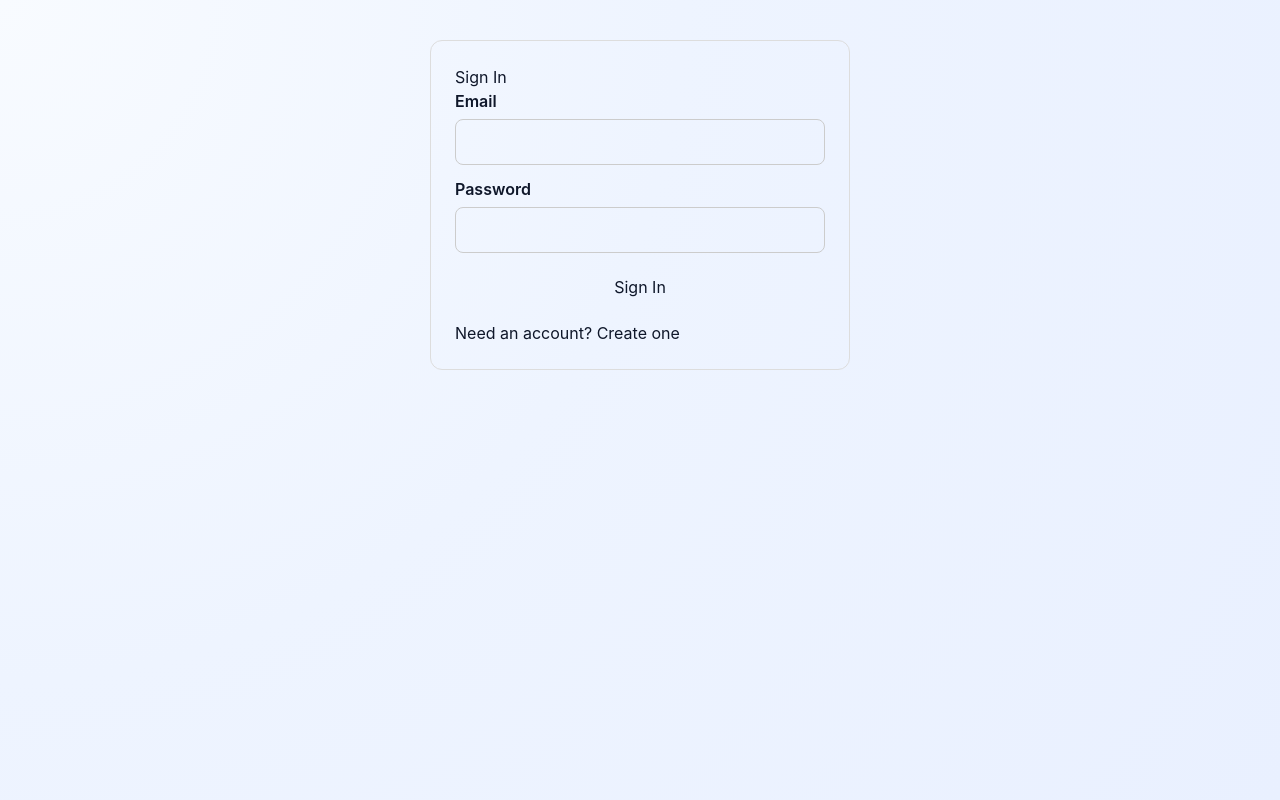
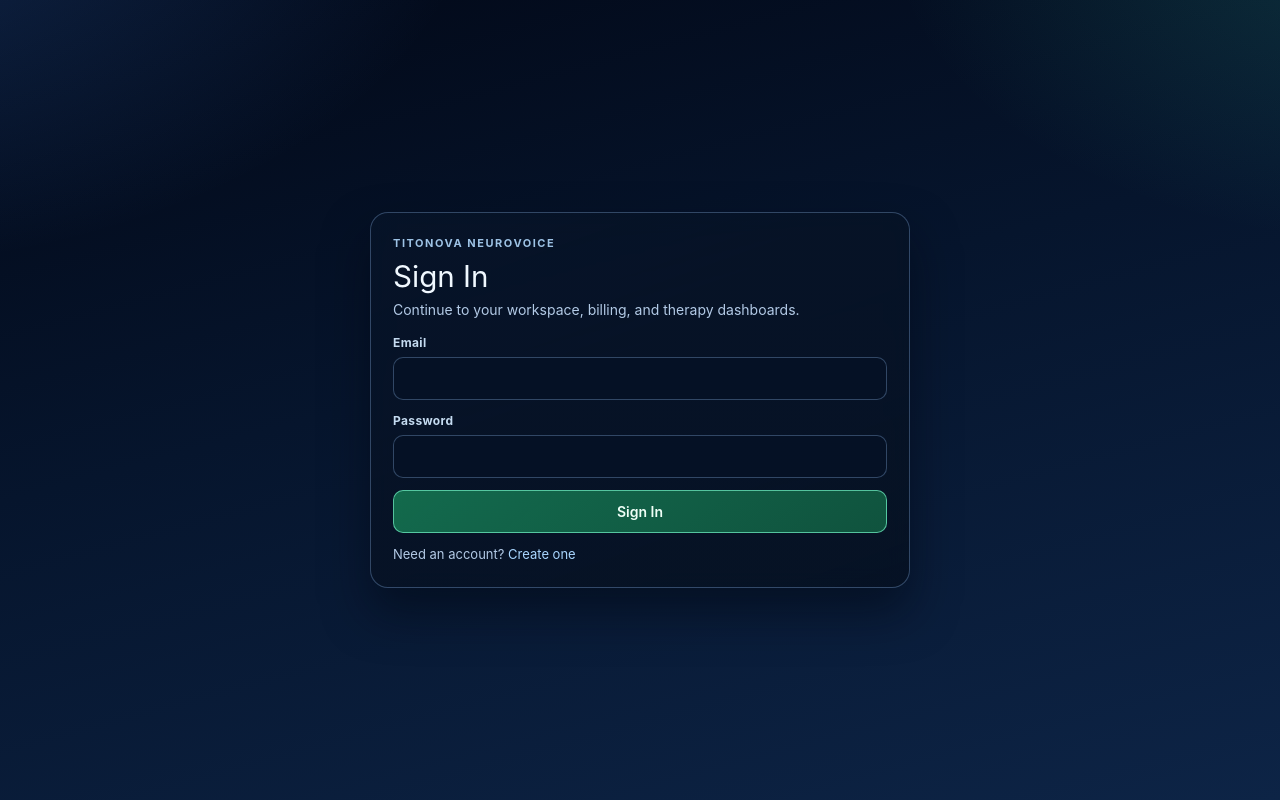
Before and after one commit to TWANJALA/Titonova-Neurovoice, a React (Vite) app: page /login in a window 1280 px wide. Built offline with nearby package versions, Linux system fonts and the light colour scheme; no server answers.

Commit message:
style(ui): apply global design system across pages

```diff
--- a/src/index.css
+++ b/src/index.css
@@ -1,4 +1,20 @@
 @import "tailwindcss";
+
+:root {
+  --tn-bg-0: #020817;
+  --tn-bg-1: #06152d;
+  --tn-bg-2: #0d2446;
+  --tn-surface: rgba(7, 20, 40, 0.78);
+  --tn-surface-strong: rgba(6, 17, 34, 0.9);
+  --tn-border: rgba(132, 173, 222, 0.35);
+  --tn-border-strong: rgba(149, 195, 245, 0.52);
+  --tn-text: #e8f4ff;
+  --tn-text-muted: #b3cae6;
+  --tn-accent: #4ea4ff;
+  --tn-accent-2: #33d1a5;
+  --tn-danger: #ff8f9f;
+  --tn-shadow: 0 24px 46px rgba(1, 8, 19, 0.52);
+}
 
 *,
 *::before,
@@ -17,9 +33,27 @@
 body {
   margin: 0;
   min-height: 100vh;
-  background: radial-gradient(circle at top left, #f8fbff 0%, #eef4ff 45%, #e9f0ff 100%);
-  color: #0f172a;
-  font-family: "Inter", "SF Pro Display", "Segoe UI", sans-serif;
+  background:
+    radial-gradient(1200px 700px at -15% -15%, rgba(64, 145, 255, 0.26), transparent 56%),
+    radial-gradient(900px 560px at 110% -10%, rgba(56, 212, 178, 0.18), transparent 58%),
+    linear-gradient(165deg, var(--tn-bg-0) 0%, var(--tn-bg-1) 44%, var(--tn-bg-2) 100%);
+  color: var(--tn-text);
+  font-family: "Space Grotesk", "Avenir Next", "SF Pro Display", "Segoe UI", sans-serif;
+  -webkit-font-smoothing: antialiased;
+  text-rendering: optimizeLegibility;
+}
+
+a {
+  color: #a9d6ff;
+}
+
+a:hover {
+  color: #d4ebff;
+}
+
+::selection {
+  background: rgba(79, 162, 255, 0.32);
+  color: #eff8ff;
 }
 
 img,
@@ -29,3 +63,124 @@
   max-width: 100%;
   height: auto;
 }
+
+.tn-auth-page {
+  min-height: 100vh;
+  display: grid;
+  place-items: center;
+  padding: 20px;
+}
+
+.tn-card {
+  width: min(540px, 100%);
+  border: 1px solid var(--tn-border);
+  border-radius: 18px;
+  padding: 22px;
+  background: linear-gradient(160deg, var(--tn-surface), var(--tn-surface-strong));
+  box-shadow: var(--tn-shadow);
+  backdrop-filter: blur(10px);
+}
+
+.tn-eyebrow {
+  margin: 0 0 8px;
+  text-transform: uppercase;
+  letter-spacing: 0.14em;
+  font-size: 11px;
+  font-weight: 700;
+  color: #9dc2e5;
+}
+
+.tn-title {
+  margin: 0 0 8px;
+  font-size: clamp(1.35rem, 3.6vw, 1.85rem);
+  line-height: 1.1;
+  color: #f0f8ff;
+}
+
+.tn-subtitle {
+  margin: 0 0 14px;
+  color: var(--tn-text-muted);
+  line-height: 1.45;
+  font-size: 14px;
+}
+
+.tn-form {
+  display: grid;
+  gap: 12px;
+  margin-bottom: 12px;
+}
+
+.tn-label {
+  display: grid;
+  gap: 5px;
+  font-size: 12px;
+  font-weight: 700;
+  letter-spacing: 0.03em;
+  color: #c5dbf1;
+}
+
+.tn-input {
+  width: 100%;
+  border-radius: 10px;
+  border: 1px solid var(--tn-border);
+  background: rgba(6, 19, 38, 0.84);
+  color: var(--tn-text);
+  padding: 10px 11px;
+  font-size: 14px;
+  outline: none;
+}
+
+.tn-input:focus {
+  border-color: var(--tn-border-strong);
+  box-shadow: 0 0 0 3px rgba(79, 162, 255, 0.2);
+}
+
+.tn-row {
+  display: flex;
+  flex-wrap: wrap;
+  gap: 8px;
+  align-items: center;
+}
+
+.tn-btn {
+  border-radius: 10px;
+  border: 1px solid var(--tn-border);
+  background: rgba(10, 28, 52, 0.86);
+  color: #e7f3ff;
+  padding: 10px 12px;
+  font-size: 14px;
+  font-weight: 600;
+  cursor: pointer;
+  text-decoration: none;
+}
+
+.tn-btn:hover {
+  border-color: var(--tn-border-strong);
+}
+
+.tn-btn-primary {
+  border: 1px solid rgba(112, 238, 194, 0.72);
+  background: linear-gradient(145deg, rgba(20, 112, 80, 0.94), rgba(17, 89, 65, 0.92));
+  color: #effff7;
+}
+
+.tn-btn-primary:disabled {
+  opacity: 0.68;
+  cursor: not-allowed;
+}
+
+.tn-btn-ghost {
+  background: rgba(16, 39, 67, 0.74);
+}
+
+.tn-error {
+  margin: 0;
+  color: #ffc7cf;
+  font-size: 13px;
+}
+
+.tn-note {
+  margin: 0;
+  color: var(--tn-text-muted);
+  font-size: 13px;
+}
--- a/src/pages/AdminPage.jsx
+++ b/src/pages/AdminPage.jsx
@@ -2099,29 +2099,32 @@
   maxWidth: 1260,
   margin: "40px auto",
   padding: 24,
+  color: "#e7f4ff",
 };
 
 const subtitleStyle = {
   marginTop: 0,
-  color: "#3a4c69",
+  color: "#a8c8e8",
 };
 
 const rolesStyle = {
   marginTop: 0,
-  color: "#4b607f",
+  color: "#95b7da",
 };
 
 const panelStyle = {
-  border: "1px solid #d6deea",
+  border: "1px solid rgba(133, 174, 218, 0.34)",
   borderRadius: 12,
   padding: 14,
   marginBottom: 12,
-  background: "#fff",
+  background: "linear-gradient(165deg, rgba(8, 22, 43, 0.86), rgba(7, 19, 37, 0.9))",
+  boxShadow: "0 18px 34px rgba(2, 9, 20, 0.4)",
 };
 
 const panelHeadingStyle = {
   marginTop: 0,
   marginBottom: 10,
+  color: "#ebf7ff",
 };
 
 const headerFilterGridStyle = {
@@ -2140,24 +2143,25 @@
 const metadataLineStyle = {
   marginBottom: 0,
   marginTop: 10,
-  color: "#51627f",
+  color: "#89aacd",
   fontSize: 13,
 };
 
 const linkStyle = {
   padding: "8px 12px",
-  border: "1px solid #bfcae2",
+  border: "1px solid rgba(140, 182, 227, 0.55)",
   borderRadius: 8,
   textDecoration: "none",
-  background: "#f8fbff",
-  color: "#203355",
+  background: "rgba(14, 34, 59, 0.76)",
+  color: "#dceeff",
 };
 
 const buttonStyle = {
   padding: "8px 12px",
   borderRadius: 8,
-  border: "1px solid #b9c6dc",
-  background: "#f3f7ff",
+  border: "1px solid rgba(136, 176, 219, 0.52)",
+  background: "rgba(12, 29, 52, 0.8)",
+  color: "#ddecff",
   cursor: "pointer",
 };
 
@@ -2165,12 +2169,15 @@
   display: "grid",
   gap: 6,
   fontWeight: 600,
+  color: "#c9def3",
 };
 
 const inputStyle = {
   padding: "8px 10px",
   borderRadius: 8,
-  border: "1px solid #c7d0df",
+  border: "1px solid rgba(135, 173, 215, 0.52)",
+  background: "rgba(5, 18, 34, 0.86)",
+  color: "#e9f5ff",
 };
 
 const metricGridStyle = {
@@ -2187,29 +2194,30 @@
 };
 
 const metricCardStyle = {
-  border: "1px solid #d4dceb",
+  border: "1px solid rgba(130, 170, 213, 0.34)",
   borderRadius: 10,
   padding: 10,
-  background: "#f7f9ff",
+  background: "rgba(10, 28, 50, 0.72)",
 };
 
 const metricLabelStyle = {
   display: "block",
   fontSize: 12,
-  color: "#4e5f79",
+  color: "#9ec0e1",
   textTransform: "uppercase",
 };
 
 const metricValueStyle = {
   fontSize: 24,
   lineHeight: 1.1,
+  color: "#eaf7ff",
 };
 
 const metricHintStyle = {
   display: "block",
   marginTop: 4,
   fontSize: 11,
-  color: "#5b6f8c",
+  color: "#8eaed1",
   textTransform: "uppercase",
 };
 
@@ -2220,15 +2228,16 @@
 };
 
 const chartCardStyle = {
-  border: "1px solid #d5ddee",
+  border: "1px solid rgba(133, 173, 216, 0.34)",
   borderRadius: 10,
-  background: "#f7f9ff",
+  background: "rgba(10, 28, 50, 0.74)",
   padding: 10,
 };
 
 const chartTitleStyle = {
   display: "block",
   marginBottom: 8,
+  color: "#e8f5ff",
 };
 
 const chartGridStyle = {
@@ -2271,14 +2280,14 @@
 
 const barLabelStyle = {
   fontSize: 10,
-  color: "#5b6a85",
+  color: "#8daece",
 };
 
 const chartMetaStyle = {
   marginBottom: 0,
   marginTop: 8,
   fontSize: 12,
-  color: "#51627f",
+  color: "#8aaaca",
 };
 
 const detailHeaderStyle = {
@@ -2293,12 +2302,12 @@
 const detailNameStyle = {
   display: "block",
   fontSize: 20,
-  color: "#203355",
+  color: "#e9f6ff",
 };
 
 const detailMetaStyle = {
   margin: "2px 0",
-  color: "#4e5f79",
+  color: "#95b5d8",
   fontSize: 13,
 };
 
@@ -2317,7 +2326,7 @@
   marginTop: 0,
   marginBottom: 8,
   fontSize: 15,
-  color: "#2a3f60",
+  color: "#d9ecff",
 };
 
 const comparisonGridStyle = {
@@ -2327,9 +2336,9 @@
 };
 
 const comparisonCardStyle = {
-  border: "1px solid #d4deef",
+  border: "1px solid rgba(132, 171, 215, 0.34)",
   borderRadius: 10,
-  background: "#f7f9ff",
+  background: "rgba(10, 28, 50, 0.74)",
   padding: 10,
   display: "grid",
   gap: 6,
@@ -2337,7 +2346,7 @@
 
 const comparisonLabelStyle = {
   fontSize: 13,
-  color: "#2a3f60",
+  color: "#d9ecff",
 };
 
 const comparisonRowStyle = {
@@ -2345,7 +2354,7 @@
   justifyContent: "space-between",
   gap: 8,
   fontSize: 12,
-  color: "#4e5f79",
+  color: "#98b8d9",
 };
 
 const comparisonDeltaStyle = (isPositive = true) => ({
@@ -2361,15 +2370,15 @@
 };
 
 const mutedStyle = {
-  color: "#5c6d87",
+  color: "#8eaecf",
 };
 
 const superAdminNoticeStyle = {
   marginTop: 8,
   marginBottom: 8,
-  color: "#5c4a16",
-  background: "#fff6de",
-  border: "1px solid #efd69a",
+  color: "#ffe5a3",
+  background: "rgba(97, 72, 14, 0.45)",
+  border: "1px solid rgba(242, 207, 122, 0.58)",
   borderRadius: 8,
   padding: "8px 10px",
   fontSize: 13,
@@ -2377,7 +2386,7 @@
 
 const tableWrapperStyle = {
   overflowX: "auto",
-  border: "1px solid #d4deef",
+  border: "1px solid rgba(132, 171, 214, 0.34)",
   borderRadius: 10,
 };
 
@@ -2392,17 +2401,17 @@
   fontSize: 12,
   textTransform: "uppercase",
   letterSpacing: 0.3,
-  color: "#4d5f7b",
+  color: "#9cbce0",
   padding: 8,
-  borderBottom: "1px solid #d4deef",
-  background: "#f7f9ff",
+  borderBottom: "1px solid rgba(132, 171, 214, 0.32)",
+  background: "rgba(10, 26, 47, 0.8)",
 };
 
 const tdStyle = {
   padding: 8,
-  borderBottom: "1px solid #edf1f8",
+  borderBottom: "1px solid rgba(121, 159, 201, 0.2)",
   fontSize: 13,
-  color: "#1f3557",
+  color: "#d8ebff",
 };
 
 const tablePrimaryTextStyle = {
@@ -2412,7 +2421,7 @@
 const tableSecondaryTextStyle = {
   marginTop: 2,
   fontSize: 11,
-  color: "#5c6d87",
+  color: "#8baaca",
 };
 
 const activityPillStyle = (level = "inactive") => {
--- a/src/pages/LoginPage.jsx
+++ b/src/pages/LoginPage.jsx
@@ -67,79 +67,45 @@
   }
 
   return (
-    <div style={containerStyle}>
-      <h1>Sign In</h1>
-      <form onSubmit={handleSubmit} style={formStyle}>
-        <label style={labelStyle}>
+    <main className="tn-auth-page">
+      <section className="tn-card">
+        <p className="tn-eyebrow">Titonova NeuroVoice</p>
+        <h1 className="tn-title">Sign In</h1>
+        <p className="tn-subtitle">Continue to your workspace, billing, and therapy dashboards.</p>
+        <form onSubmit={handleSubmit} className="tn-form">
+          <label className="tn-label">
           Email
           <input
             required
             type="email"
             value={email}
             onChange={(event) => setEmail(event.target.value)}
-            style={inputStyle}
+            className="tn-input"
           />
           </label>
 
-        <label style={labelStyle}>
+          <label className="tn-label">
           Password
           <input
             required
             type="password"
             value={password}
             onChange={(event) => setPassword(event.target.value)}
-            style={inputStyle}
+            className="tn-input"
           />
           </label>
 
-        {error ? <p style={errorStyle}>{error}</p> : null}
+          {error ? <p className="tn-error">{error}</p> : null}
 
-        <button type="submit" disabled={submitting} style={buttonStyle}>
+          <button type="submit" disabled={submitting} className="tn-btn tn-btn-primary">
             {submitting ? "Signing in..." : "Sign In"}
           </button>
         </form>
 
-      <p>
+        <p className="tn-note">
           Need an account? <Link to="/signup">Create one</Link>
         </p>
-    </div>
+      </section>
+    </main>
   );
 }
-
-const containerStyle = {
-  maxWidth: 420,
-  margin: "40px auto",
-  padding: 24,
-  border: "1px solid #ddd",
-  borderRadius: 12,
-};
-
-const formStyle = {
-  display: "grid",
-  gap: 12,
-  marginBottom: 12,
-};
-
-const labelStyle = {
-  display: "grid",
-  gap: 6,
-  fontWeight: 600,
-};
-
-const inputStyle = {
-  padding: 10,
-  borderRadius: 8,
-  border: "1px solid #ccc",
-};
-
-const buttonStyle = {
-  padding: 10,
-  border: "none",
-  borderRadius: 8,
-  cursor: "pointer",
-};
-
-const errorStyle = {
-  margin: 0,
-  color: "#9c1c1c",
-};
--- a/src/pages/SignupPage.jsx
+++ b/src/pages/SignupPage.jsx
@@ -68,108 +68,73 @@
   }
 
   return (
-    <div style={containerStyle}>
-      <h1>Create Parent Account</h1>
-      <p style={{ marginTop: 0 }}>Therapist/admin roles are assigned by backend claims or profile updates.</p>
+    <main className="tn-auth-page">
+      <section className="tn-card">
+      <p className="tn-eyebrow">Titonova NeuroVoice</p>
+      <h1 className="tn-title">Create Parent Account</h1>
+      <p className="tn-subtitle">Therapist/admin roles are assigned by backend claims or profile updates.</p>
       {selectedPlan ? (
-        <p style={{ marginTop: 0 }}>
+        <p className="tn-note" style={{ marginBottom: 12 }}>
           Selected plan: <strong>{selectedPlan.name}</strong> ({selectedPlan.priceLabel}). After signup, go to{" "}
           <Link to="/pricing">Pricing</Link> to complete checkout.
         </p>
       ) : null}
 
-      <form onSubmit={handleSubmit} style={formStyle}>
-        <label style={labelStyle}>
+      <form onSubmit={handleSubmit} className="tn-form">
+        <label className="tn-label">
           Display name
           <input
             type="text"
             value={displayName}
             onChange={(event) => setDisplayName(event.target.value)}
-            style={inputStyle}
+            className="tn-input"
           />
         </label>
 
-        <label style={labelStyle}>
+        <label className="tn-label">
           Email
           <input
             required
             type="email"
             value={email}
             onChange={(event) => setEmail(event.target.value)}
-            style={inputStyle}
+            className="tn-input"
           />
         </label>
 
-        <label style={labelStyle}>
+        <label className="tn-label">
           Password
           <input
             required
             type="password"
             value={password}
             onChange={(event) => setPassword(event.target.value)}
-            style={inputStyle}
+            className="tn-input"
           />
         </label>
 
-        <label style={labelStyle}>
+        <label className="tn-label">
           Confirm password
           <input
             required
             type="password"
             value={confirmPassword}
             onChange={(event) => setConfirmPassword(event.target.value)}
-            style={inputStyle}
+            className="tn-input"
           />
         </label>
 
-        {error ? <p style={errorStyle}>{error}</p> : null}
+        {error ? <p className="tn-error">{error}</p> : null}
 
-        <button type="submit" disabled={submitting} style={buttonStyle}>
+        <button type="submit" disabled={submitting} className="tn-btn tn-btn-primary">
           {submitting ? "Creating account..." : "Create account"}
         </button>
       </form>
 
-      <p>
+      <p className="tn-note">
         Already have an account? <Link to="/login">Sign in</Link>
       </p>
-    </div>
+      </section>
+    </main>
   );
 }
-
-const containerStyle = {
-  maxWidth: 460,
-  margin: "40px auto",
-  padding: 24,
-  border: "1px solid #ddd",
-  borderRadius: 12,
-};
-
-const formStyle = {
-  display: "grid",
-  gap: 12,
-  marginBottom: 12,
-};
-
-const labelStyle = {
-  display: "grid",
-  gap: 6,
-  fontWeight: 600,
-};
-
-const inputStyle = {
-  padding: 10,
-  borderRadius: 8,
-  border: "1px solid #ccc",
-};
-
-const buttonStyle = {
-  padding: 10,
-  border: "none",
-  borderRadius: 8,
-  cursor: "pointer",
-};
-
-const errorStyle = {
-  margin: 0,
-  color: "#9c1c1c",
-};
--- a/src/pages/TherapistPage.jsx
+++ b/src/pages/TherapistPage.jsx
@@ -1521,21 +1521,23 @@
   maxWidth: 980,
   margin: "40px auto",
   padding: 24,
+  color: "#e7f4ff",
 };
 
 const titleStyle = {
   marginBottom: 8,
+  color: "#f0f9ff",
 };
 
 const subtitleStyle = {
   marginTop: 0,
   marginBottom: 8,
-  color: "#364660",
+  color: "#a8c8e8",
 };
 
 const rolesStyle = {
   marginTop: 0,
-  color: "#4c5d7f",
+  color: "#95b7da",
 };
 
 const navRowStyle = {
@@ -1547,24 +1549,26 @@
 
 const linkStyle = {
   padding: "8px 12px",
-  border: "1px solid #bfcae2",
+  border: "1px solid rgba(140, 182, 227, 0.55)",
   borderRadius: 8,
   textDecoration: "none",
-  background: "#f8fbff",
-  color: "#203355",
+  background: "rgba(14, 34, 59, 0.76)",
+  color: "#dceeff",
 };
 
 const panelStyle = {
-  border: "1px solid #d6deea",
+  border: "1px solid rgba(133, 174, 218, 0.34)",
   borderRadius: 12,
   padding: 14,
   marginBottom: 12,
-  background: "#fff",
+  background: "linear-gradient(165deg, rgba(8, 22, 43, 0.86), rgba(7, 19, 37, 0.9))",
+  boxShadow: "0 18px 34px rgba(2, 9, 20, 0.4)",
 };
 
 const panelHeadingStyle = {
   marginTop: 0,
   marginBottom: 10,
+  color: "#ebf7ff",
 };
 
 const inputGridStyle = {
@@ -1585,27 +1589,31 @@
   display: "grid",
   gap: 6,
   fontWeight: 600,
+  color: "#c9def3",
 };
 
 const inputStyle = {
   padding: "8px 10px",
   borderRadius: 8,
-  border: "1px solid #c7d0df",
+  border: "1px solid rgba(135, 173, 215, 0.52)",
+  background: "rgba(5, 18, 34, 0.86)",
+  color: "#e9f5ff",
 };
 
 const buttonStyle = {
   padding: "8px 12px",
   borderRadius: 8,
-  border: "1px solid #b9c6dc",
-  background: "#f3f7ff",
+  border: "1px solid rgba(136, 176, 219, 0.52)",
+  background: "rgba(12, 29, 52, 0.8)",
+  color: "#ddecff",
   cursor: "pointer",
 };
 
 const activeButtonStyle = {
   ...buttonStyle,
-  border: "1px solid #508de4",
-  background: "#dce9ff",
-  color: "#173866",
+  border: "1px solid rgba(115, 194, 251, 0.76)",
+  background: "linear-gradient(145deg, rgba(25, 93, 148, 0.86), rgba(20, 72, 123, 0.88))",
+  color: "#ecf7ff",
 };
 
 const metricGridStyle = {
@@ -1615,28 +1623,29 @@
 };
 
 const metricCardStyle = {
-  border: "1px solid #d4dceb",
+  border: "1px solid rgba(130, 170, 213, 0.34)",
   borderRadius: 10,
   padding: 10,
-  background: "#f7f9ff",
+  background: "rgba(10, 28, 50, 0.72)",
 };
 
 const metricLabelStyle = {
   display: "block",
   fontSize: 12,
-  color: "#4e5f79",
+  color: "#9ec0e1",
   textTransform: "uppercase",
 };
 
 const metricValueStyle = {
   fontSize: 24,
   lineHeight: 1.1,
+  color: "#eaf7ff",
 };
 
 const metadataStyle = {
   marginBottom: 0,
   marginTop: 10,
-  color: "#51627f",
+  color: "#89aacd",
 };
 
 const goalRowStyle = {
@@ -1653,17 +1662,17 @@
 };
 
 const packCardStyle = {
-  border: "1px solid #d3dcf0",
+  border: "1px solid rgba(130, 170, 213, 0.34)",
   borderRadius: 10,
   padding: 10,
-  background: "#f8faff",
+  background: "rgba(10, 28, 50, 0.72)",
   display: "grid",
   gap: 8,
 };
 
 const packDescriptionStyle = {
   margin: 0,
-  color: "#4d5f7b",
+  color: "#9cbce0",
   fontSize: 14,
 };
 
@@ -1674,6 +1683,7 @@
 const chartTitleStyle = {
   display: "block",
   marginBottom: 8,
+  color: "#e8f5ff",
 };
 
 const chartGridStyle = (dayCount = 14) => ({
@@ -1684,8 +1694,8 @@
   minHeight: 130,
   padding: "8px 6px",
   borderRadius: 10,
-  background: "#f7f9ff",
-  border: "1px solid #d5ddee",
+  background: "rgba(10, 28, 50, 0.74)",
+  border: "1px solid rgba(133, 173, 216, 0.34)",
 });
 
 const barCellStyle = {
@@ -1720,7 +1730,7 @@
 
 const barLabelStyle = {
   fontSize: 10,
-  color: "#5b6a85",
+  color: "#8daece",
 };
 
 const comparisonSectionStyle = {
@@ -1732,7 +1742,7 @@
   marginTop: 0,
   marginBottom: 8,
   fontSize: 15,
-  color: "#2a3f60",
+  color: "#d9ecff",
 };
 
 const comparisonGridStyle = {
@@ -1742,9 +1752,9 @@
 };
 
 const comparisonCardStyle = {
-  border: "1px solid #d4deef",
+  border: "1px solid rgba(132, 171, 215, 0.34)",
   borderRadius: 10,
-  background: "#f7f9ff",
+  background: "rgba(10, 28, 50, 0.74)",
   padding: 10,
   display: "grid",
   gap: 6,
@@ -1752,7 +1762,7 @@
 
 const comparisonLabelStyle = {
   fontSize: 13,
-  color: "#2a3f60",
+  color: "#d9ecff",
 };
 
 const comparisonRowStyle = {
@@ -1760,7 +1770,7 @@
   justifyContent: "space-between",
   gap: 8,
   fontSize: 12,
-  color: "#4e5f79",
+  color: "#98b8d9",
 };
 
 const comparisonDeltaStyle = (isPositive = true) => ({
@@ -1785,7 +1795,7 @@
   display: "grid",
   gap: 4,
   fontSize: 12,
-  color: "#4e5f79",
+  color: "#9ec0e1",
   textTransform: "uppercase",
 };
 
@@ -1805,11 +1815,11 @@
 const reportPreStyle = {
   margin: 0,
   whiteSpace: "pre-wrap",
-  background: "#f7f9ff",
-  border: "1px solid #d4deef",
+  background: "rgba(10, 28, 50, 0.74)",
+  border: "1px solid rgba(132, 171, 215, 0.34)",
   borderRadius: 10,
   padding: 10,
-  color: "#1f3557",
+  color: "#d8ebff",
   fontFamily: "ui-monospace, SFMono-Regular, Menlo, Monaco, Consolas, monospace",
   fontSize: 13,
 };
@@ -1817,7 +1827,7 @@
 const tableWrapperStyle = {
   marginTop: 12,
   overflowX: "auto",
-  border: "1px solid #d4deef",
+  border: "1px solid rgba(132, 171, 214, 0.34)",
   borderRadius: 10,
 };
 
@@ -1832,26 +1842,26 @@
   fontSize: 12,
   textTransform: "uppercase",
   letterSpacing: 0.3,
-  color: "#4d5f7b",
+  color: "#9cbce0",
   padding: 8,
-  borderBottom: "1px solid #d4deef",
-  background: "#f7f9ff",
+  borderBottom: "1px solid rgba(132, 171, 214, 0.32)",
+  background: "rgba(10, 26, 47, 0.8)",
 };
 
 const tdStyle = {
   padding: 8,
-  borderBottom: "1px solid #edf1f8",
+  borderBottom: "1px solid rgba(121, 159, 201, 0.2)",
   fontSize: 13,
-  color: "#1f3557",
+  color: "#d8ebff",
   verticalAlign: "top",
 };
 
 const errorStyle = {
   marginBottom: 0,
-  color: "#9c1c1c",
+  color: "#ffc7cf",
 };
 
 const successStyle = {
   marginBottom: 0,
-  color: "#146131",
-};
+  color: "#9ff4c8",
+};
```
Also changed, not shown: src/pages/UnauthorizedPage.jsx (+17 -5 lines). Lines whose indentation alone changed are shown as unchanged.
